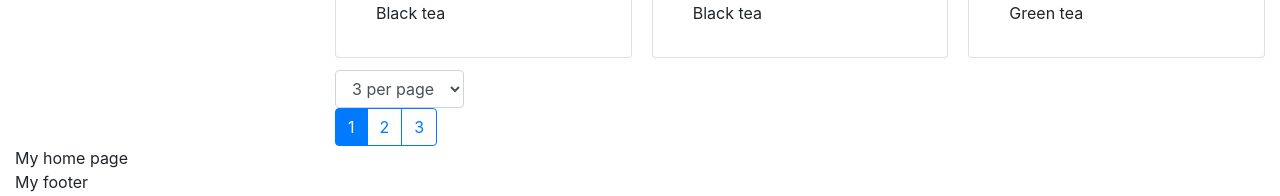
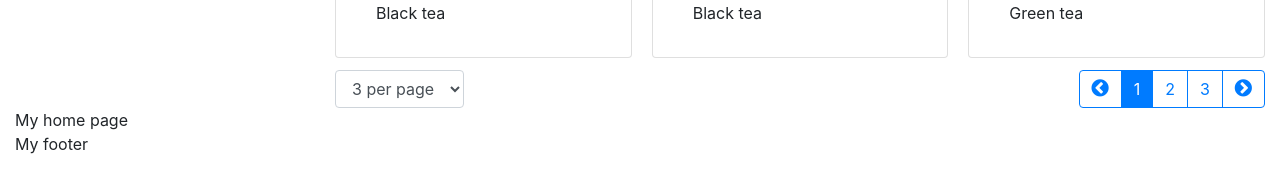
Before and after one commit to shachsan/all-about-tea, an Angular app: page / in a window 1280 px wide. Shown: the part 550-746 px from the top of the page. Built offline with nearby package versions, Linux system fonts and the light colour scheme.

Commit message:
add working next nagivation page

```diff
--- a/src/app/shop/shop.component.html
+++ b/src/app/shop/shop.component.html
@@ -18,7 +18,7 @@
     </div>
   </div>
 
-  <div class="form-inline">
+  <div class="form-inline float-sm-left mr-1">
     <select name="itemsperpage" class="form-control" [value]="itemsPerPage" (change)="changePerPageView($event.target.value)">
       <!-- <option value=null>Show items per page</option> -->
       <option value='1'>1 per page</option>
@@ -27,9 +27,11 @@
     </select>
   </div>
 
-  <div class="btn-group">
+  <div class="btn-group float-sm-right">
+    <button class="btn btn-outline-primary"><i style="font-size:20px" class="fa">&#xf137;</i></button>
     <button class="btn btn-outline-primary" *ngFor="let page of pageNumbers"
     (click)="setPageNum(page)" [class.active]="page==selectedPage">{{page}}</button>
+    <button class="btn btn-outline-primary" (click)="showNextPageBtn()"><i style="font-size:20px" class="fa">&#xf138;</i></button>
   </div>
 
 </div>
--- a/src/app/shop/shop.component.ts
+++ b/src/app/shop/shop.component.ts
@@ -9,7 +9,12 @@ import { ProductRepository } from '../models/product.repository';
 })
 export class ShopComponent implements OnInit {
   itemsPerPage:number;
-  selectedPage:number;
+  totalPages:number[]=[];
+  beginPageIndex:number=0;
+  pageBtnsToDisplay:number=3;
+  // lastPageIndex:number=this.lastPgIdx();
+  // this.beginPageIndex+this.pageBtnsToDisplay;
+  // selectedPage:number;
   constructor(private repository:ProductRepository) {}
 
   changePerPageView(number:number){
@@ -29,17 +34,53 @@ export class ShopComponent implements OnInit {
     }
 
 
-    get pageNumbers():number{
-      return Array(Math.ceil(this.itemsCount/this.repository.itemsPerPage)).fill().map((x, i)=>i+1);
+    get pageNumbers():number[]{
+      this.totalPages=Array(Math.ceil(this.itemsCount/this.repository.itemsPerPage)).fill().map((x, i)=>i+1);
+      // console.log('begin page index', this.beginPageIndex);
+      // console.log('total pages', this.totalPages);
+      return this.totalPages.slice(this.beginPageIndex,this.lastPageIndex);
+    }
+    getNextPageItems(){
+      console.log('get next page items');
+      this.repository.pageIndex=(this.repository.selectedPage-1)*this.repository.itemsPerPage;
+      this.repository.setItemsPerPage();
+    }
+
+    showNextPageBtn(){
+      console.log('selected page', this.repository.selectedPage, 'last page index', this.lastPageIndex);
+
+      if(this.repository.selectedPage===this.lastPageIndex){
+
+        this.beginPageIndex++;
+        this.repository.selectedPage++;
+        this.getNextPageItems();
+        // this.updateLastPageIndex(this.beginPageIndex);
+      }else{
+        this.repository.selectedPage++;
+        this.getNextPageItems();
+      }
+      // console.log('begin page index', this.beginPageIndex);
+    }
+
+    get lastPageIndex():number{
+      // console.log('inside lastPgIdx');
+      return this.beginPageIndex+this.pageBtnsToDisplay;
+    }
+    // updateLastPageIndex(beginIdx:number){
+    //   this.lastPageIndex=
+    // }
+
+    get selectedPage():number{
+      return this.repository.selectedPage;
     }
 
     setPageNum(pageNum:number){
       console.log('PageNum', pageNum);
       this.repository.selectedPage=pageNum;
-      this.selectedPage=pageNum;
-      this.repository.pageIndex=(this.repository.selectedPage-1)*this.repository.itemsPerPage;
-      this.repository.setItemsPerPage();
-  }
+      this.getNextPageItems();
+      // this.selectedPage=pageNum;
+    }
+
 
   get categories():string[]{
     return this.repository.getCategories();
@@ -51,7 +92,7 @@ export class ShopComponent implements OnInit {
 
   ngOnInit() {
     this.itemsPerPage=this.repository.itemsPerPage;
-    this.selectedPage=this.repository.selectedPage;
+    // this.selectedPage=this.repository.selectedPage;
   }
 
 }
--- a/src/index.html
+++ b/src/index.html
@@ -7,6 +7,7 @@
 
   <meta name="viewport" content="width=device-width, initial-scale=1">
   <link rel="icon" type="image/x-icon" href="favicon.ico">
+  <link rel="stylesheet" href="https://cdnjs.cloudflare.com/ajax/libs/font-awesome/4.7.0/css/font-awesome.min.css">
 </head>
 <body>
   <app-root></app-root>
```
